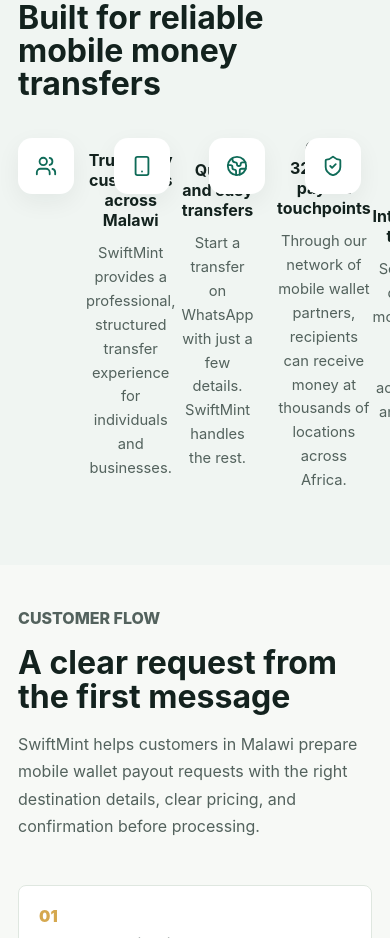
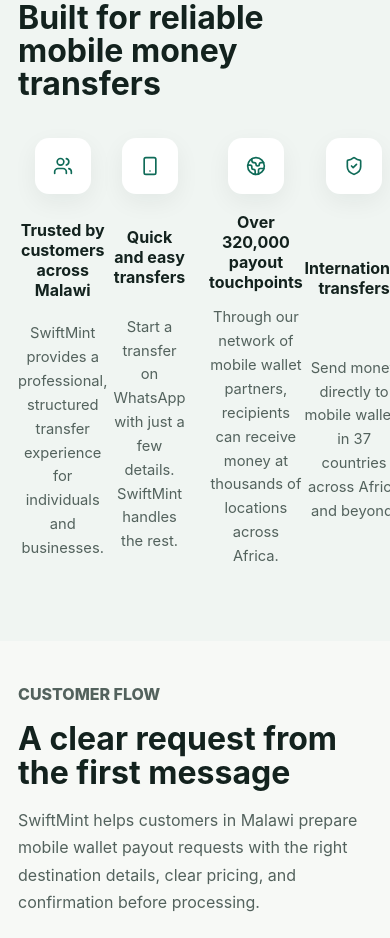
Before and after one commit to tuyishime812/swift-mint, a Next.js app: page / in a window 390 px wide. Shown: the part 2540-3478 px from the top of the page. Built offline with nearby package versions, Linux system fonts and the light colour scheme; no server answers.

Commit message:
Fix mobile why-card layout: display block, reduce spacing, remove grid gap

```diff
--- a/app/globals.css
+++ b/app/globals.css
@@ -2403,30 +2403,24 @@
   }
 
   .why-card {
-    display: grid;
-    grid-template-columns: auto 1fr;
-    gap: 4px 16px;
+    display: block;
     text-align: left;
   }
 
   .why-icon {
-    grid-row: 1 / 3;
-    width: 48px;
-    height: 48px;
+    width: 44px;
+    height: 44px;
+    margin-bottom: 6px;
   }
 
   .why-icon svg {
-    width: 22px;
-    height: 22px;
+    width: 20px;
+    height: 20px;
   }
 
   .why-card strong {
-    align-self: end;
-  }
-
-  .why-card p {
-    grid-column: 2;
-    max-width: none;
+    display: block;
+    margin-bottom: 2px;
   }
 
   .stat-card + .stat-card {
```
